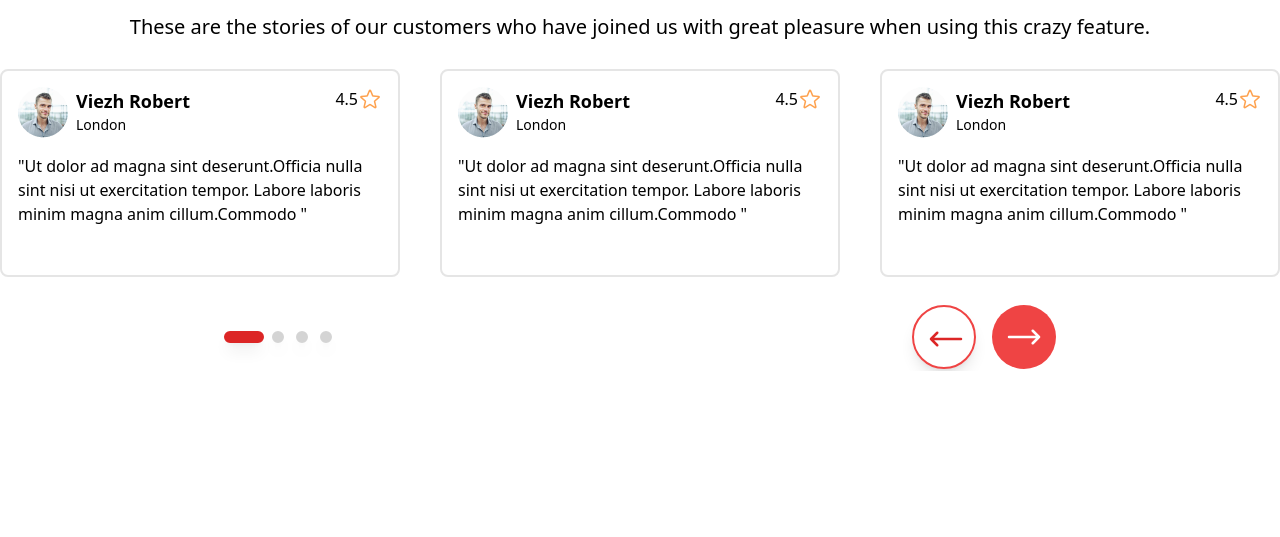
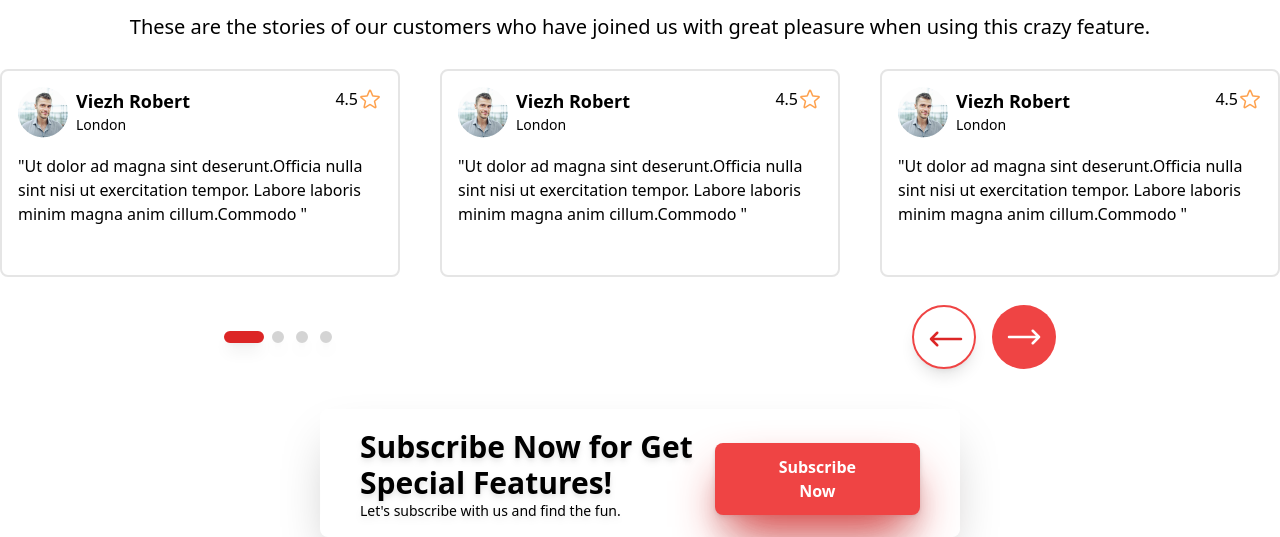
Before and after one commit to christaiwo/tailwind-vpn-website-landing-page, a website: page index.html in a window 1280 px wide. Shown: the part 3134-3671 px from the top of the page. Before the commit the page ends 3505 px from the top, so only its background shows below. Drawn offline with Linux system fonts and the light colour scheme.

```diff
--- a/index.html
+++ b/index.html
@@ -7,7 +7,7 @@
     <link rel="stylesheet" href="./assets/css/main.css">
     <title>Document</title>
 </head>
-<body>
+<body class="bg-white">
     <nav class="mx-4 mt-2 lg:mt-4 lg:mx-10 xl:mx-20 2xl:mx-28 flex flex-row items-center justify-between gap-2">
         <div class="">
             <img src="./assets/img/logo.png" class="w-32 lg:w-40" alt="">
@@ -386,6 +386,19 @@
 
     </section>
 
+    <section class="flex mx-auto justify-center mt-10">
+        <div class="drop-shadow-md rounded-lg shadow-2xl h-full w-full xl:h-32 md:w-1/2 py-2 xl:py-5 px-2 xl:px-10">
+            <div class="flex flex-col items-center lg:flex-row justify-between">
+                <div>
+                    <h1 class="font-bold xl:text-3xl">Subscribe Now for Get Special Features!</h1>
+                    <p class="text-sm md:text-sm">Let's subscribe with us and find the fun.</p>
+                </div>
+                <div class="mt-2">
+                    <button class="py-1 px-4 xl:py-3 xl:px-16 bg-red-500 rounded-lg text-white font-bold shadow-2xl shadow-red-600 drop-shadow-sm">Subscribe Now</button>
+                </div>
+            </div>
+        </div>
+    </section>
 
 
     <script src="./assets/js/script.js"></script>
```
Also changed, not shown: assets/css/main.css, assets/img/Icon/Facebook.png (added), assets/img/Icon/Instagram.png (added), assets/img/Icon/Twitter.png (added).
